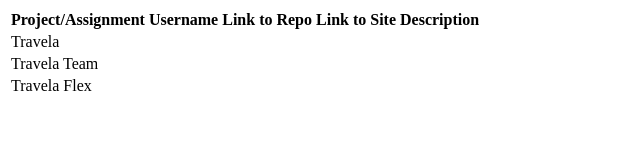
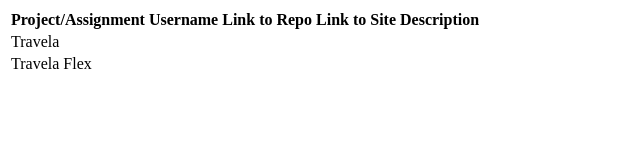
Before and after one commit to Tribesquare-Accelerate/August2021Projects, a plain HTML site: page index.html in a window 1280 px wide. Shown: the whole page, without its empty margins (0-640 px from the left). Drawn offline with Linux system fonts and the light colour scheme.

Commit message:
geting started

```diff
--- a/index.html
+++ b/index.html
@@ -22,9 +22,6 @@
                 <td>Travela</td>
             </tr>
             <tr>
-                <td>Travela Team</td>
-            </tr>
-            <tr>
                 <td>Travela Flex</td>
             </tr>
         </tbody>
```
